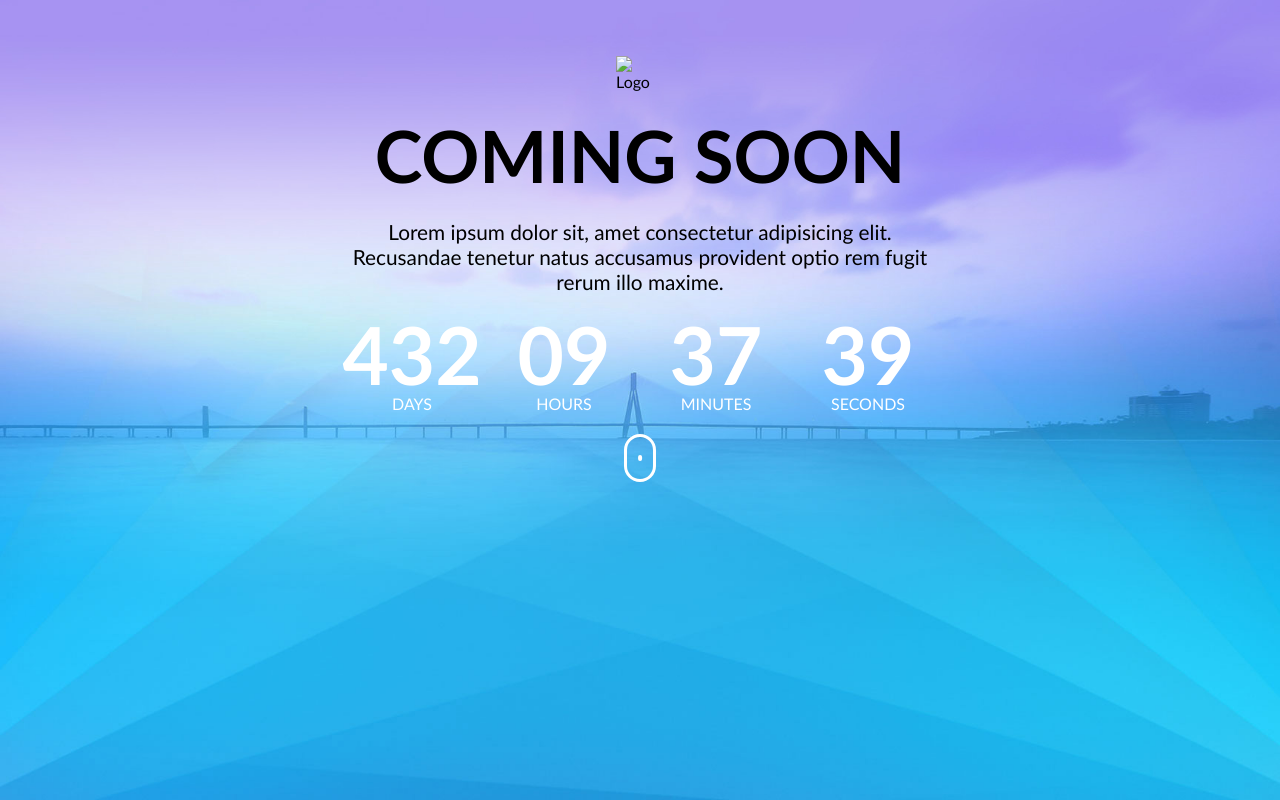
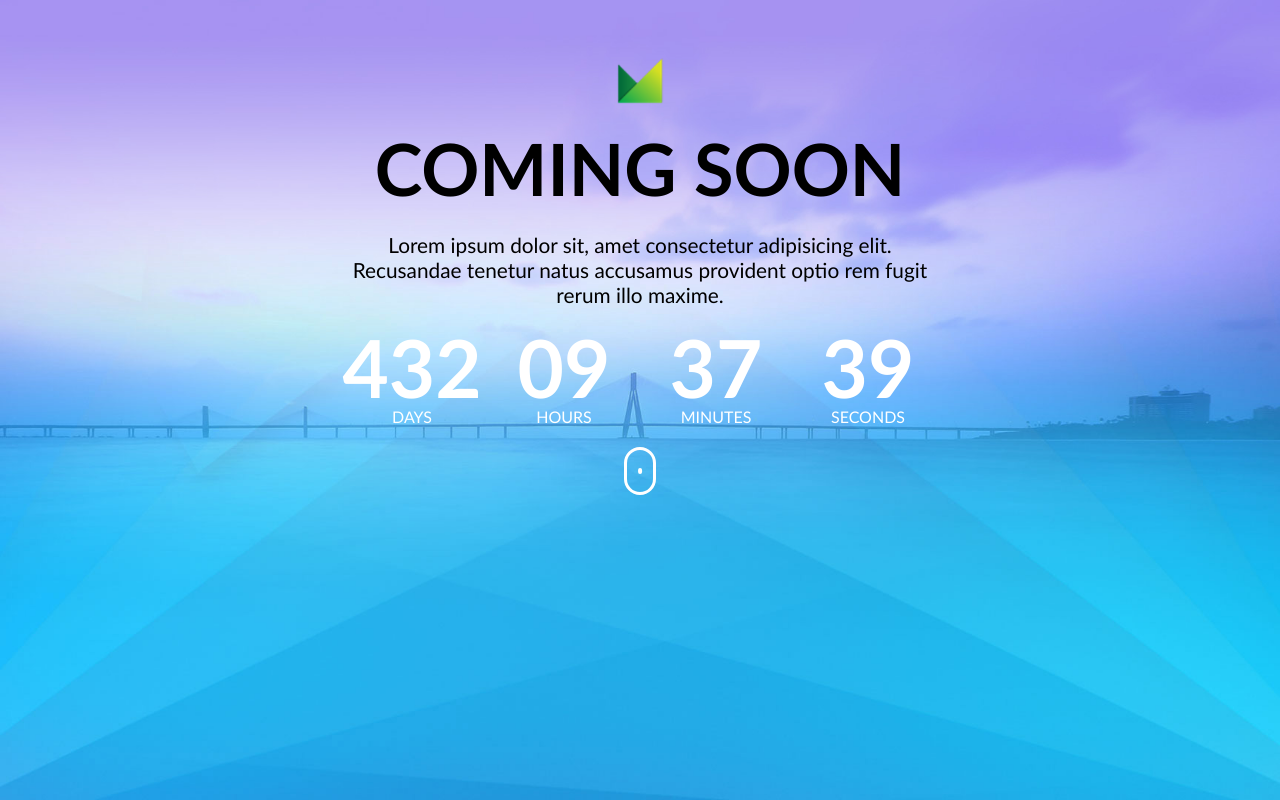
Before and after one commit to tropikalis/Coming, a website: page index.html in a window 1280 px wide. Shown: the top 800 px of the page. Drawn offline with Linux system fonts and the light colour scheme; the site is published under a folder, as on GitHub Pages, so addresses that start at the root find nothing.

Commit message:
Update index.html

```diff
--- a/index.html
+++ b/index.html
@@ -22,7 +22,7 @@
     <main>
         <section class="container bg-main hero">
             <div class="row-short">
-                <img class="logo" src="/img/logo.png" alt="Logo">
+                <img class="logo" src="./img/logo.png" alt="Logo">
                 <h1 class="main-title">Coming soon</h1>
                 <p class="main-description">Lorem ipsum dolor sit, amet consectetur adipisicing elit. Recusandae tenetur natus accusamus provident optio rem fugit rerum illo maxime.</p>
                 <div class="clock">
```
